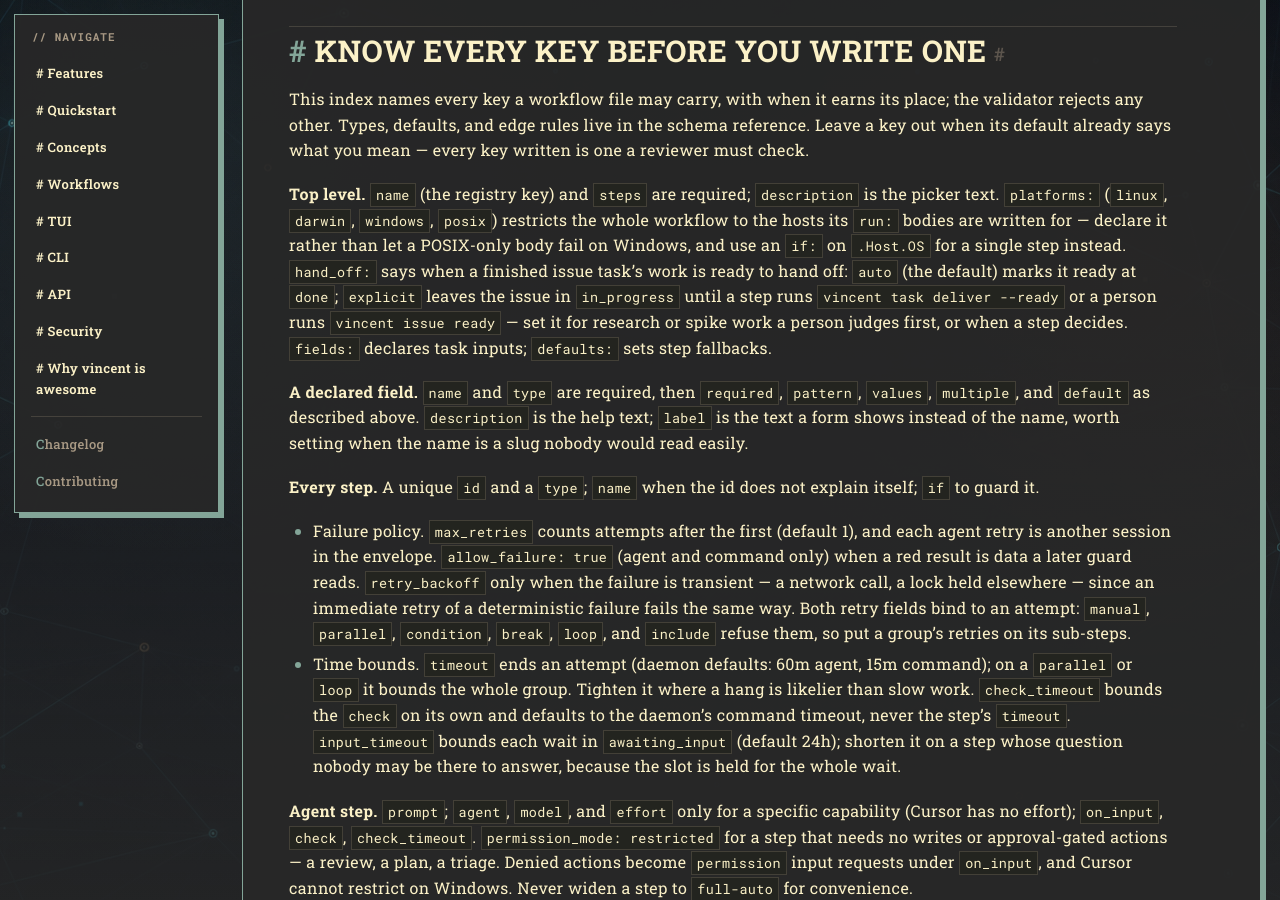
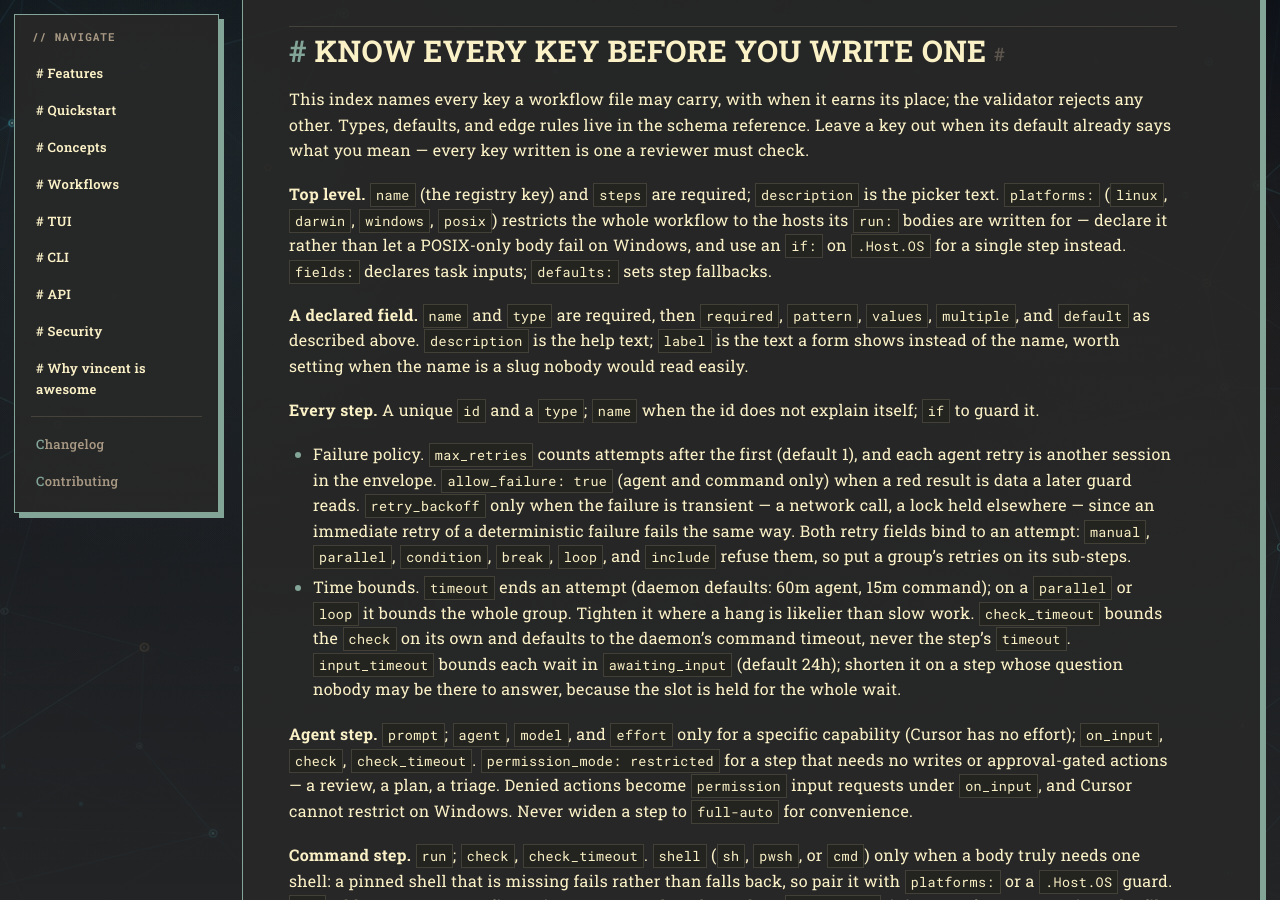
Before and after one commit to lezli01/vincent, a Jekyll site: the page built from skills/vincent-workflows/SKILL.md, in a window 1280 px wide and 900 px high, scrolled down 3998 px. Built offline with Jekyll 4.4.1, drawn with Linux system fonts in a browser that asks for light colours; our own code applies the rules of GitHub Pages for plain Markdown files.

Commit message:
chore(skills): defer the hand_off skill audit to a follow-up
Reverts 21efb868. Teaching hand_off to the vincent-workflows skill and
update-workflows' checklist also deletes its pendingAudit entry in
internal/workflow/skill_coverage_test.go and re-renders the modernize
golden, and the docs step may change neither. hand_off stays in
pendingAudit, which is what that map exists for, until a follow-up
lands the audit together with those two files.

Co-Authored-By: Claude Opus 5.5 (1M context) <noreply@anthropic.com>

```diff
--- a/skills/vincent-workflows/SKILL.md
+++ b/skills/vincent-workflows/SKILL.md
@@ -195,12 +195,8 @@ you mean — every key written is one a reviewer must check.
 `description` is the picker text. `platforms:` (`linux`, `darwin`, `windows`,
 `posix`) restricts the whole workflow to the hosts its `run:` bodies are
 written for — declare it rather than let a POSIX-only body fail on Windows,
-and use an `if:` on `.Host.OS` for a single step instead. `hand_off:` says
-when a finished issue task's work is ready to hand off: `auto` (the default)
-marks it ready at `done`; `explicit` leaves the issue in `in_progress` until a
-step runs `vincent task deliver --ready` or a person runs `vincent issue
-ready` — set it for research or spike work a person judges first, or when a
-step decides. `fields:` declares task inputs; `defaults:` sets step fallbacks.
+and use an `if:` on `.Host.OS` for a single step instead. `fields:` declares
+task inputs; `defaults:` sets step fallbacks.
 
 **A declared field.** `name` and `type` are required, then `required`,
 `pattern`, `values`, `multiple`, and `default` as described above.
```
Also changed, not shown: other parts of skills/vincent-workflows/SKILL.md (+1 -1 lines), skills/vincent-workflows/references/workflow-schema.md (+0 -8 lines), 4 other files.
